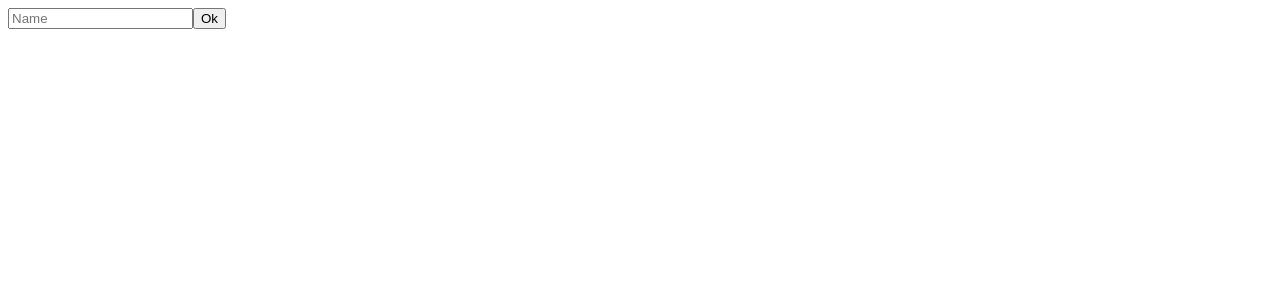
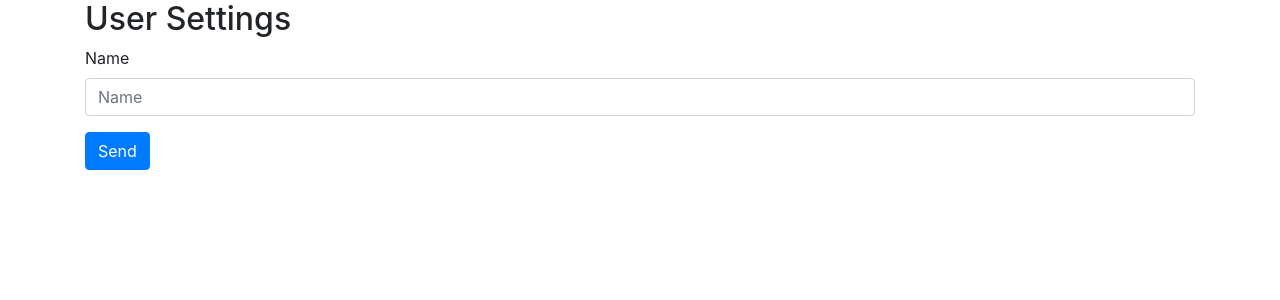
Before and after one commit to jasarsoft/angular-forms, an Angular app: page / in a window 1280 px wide. Shown: the top 300 px of the page. Built offline with nearby package versions, Linux system fonts and the light colour scheme.

Commit message:
using buootstrap for styling

```diff
--- a/angular.json
+++ b/angular.json
@@ -24,6 +24,7 @@
               "src/assets"
             ],
             "styles": [
+              "node_modules/bootstrap/dist/css/bootstrap.min.css",
               "src/styles.css"
             ],
             "scripts": []
--- a/package.json
+++ b/package.json
@@ -19,6 +19,7 @@
     "@angular/platform-browser": "~9.0.3",
     "@angular/platform-browser-dynamic": "~9.0.3",
     "@angular/router": "~9.0.3",
+    "bootstrap": "^4.4.1",
     "rxjs": "~6.5.4",
     "tslib": "^1.10.0",
     "zone.js": "~0.10.2"
--- a/src/app/user-settings-form/user-settings-form.component.html
+++ b/src/app/user-settings-form/user-settings-form.component.html
@@ -1,4 +1,10 @@
-<form>
-    <input placeholder="Name"/>
-    <button>Ok</button>
-</form>
+<div class="container">
+    <h2>User Settings</h2>
+    <form>
+        <div class="form-group">
+            <label for="name">Name</label>
+            <input id="name" name="name" class="form-control" placeholder="Name"/>
+        </div>
+        <button class="btn btn-primary">Send</button>
+    </form>
+</div>
```
Also changed, not shown: 1 other file (tests, documents, lock files or other folders).
